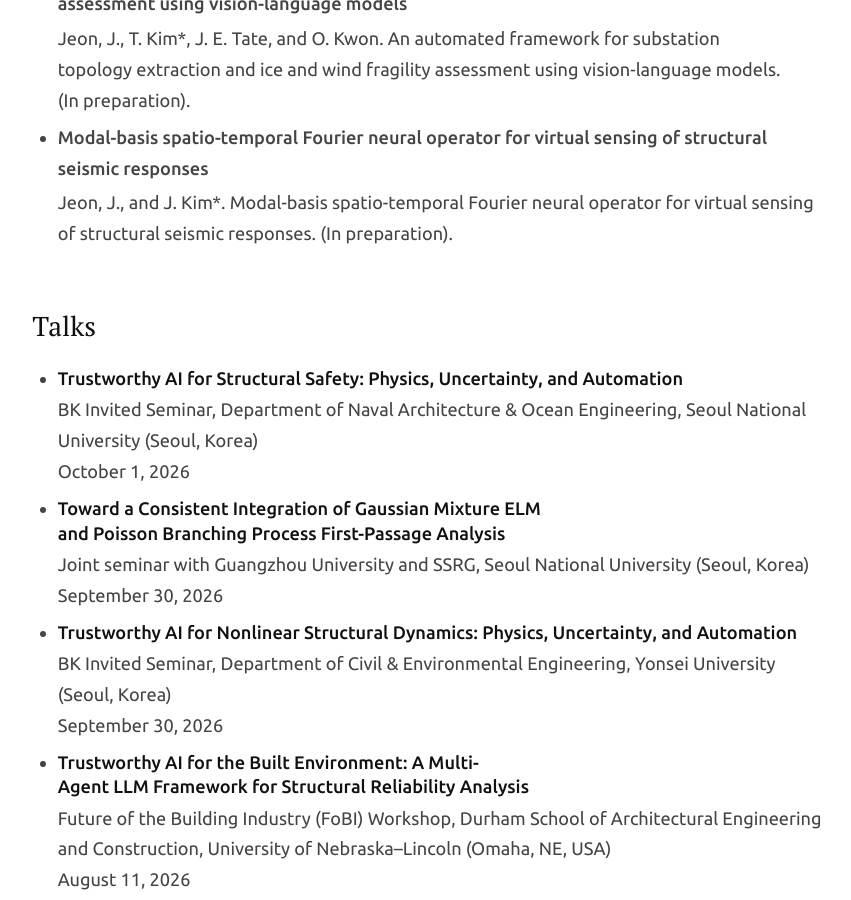
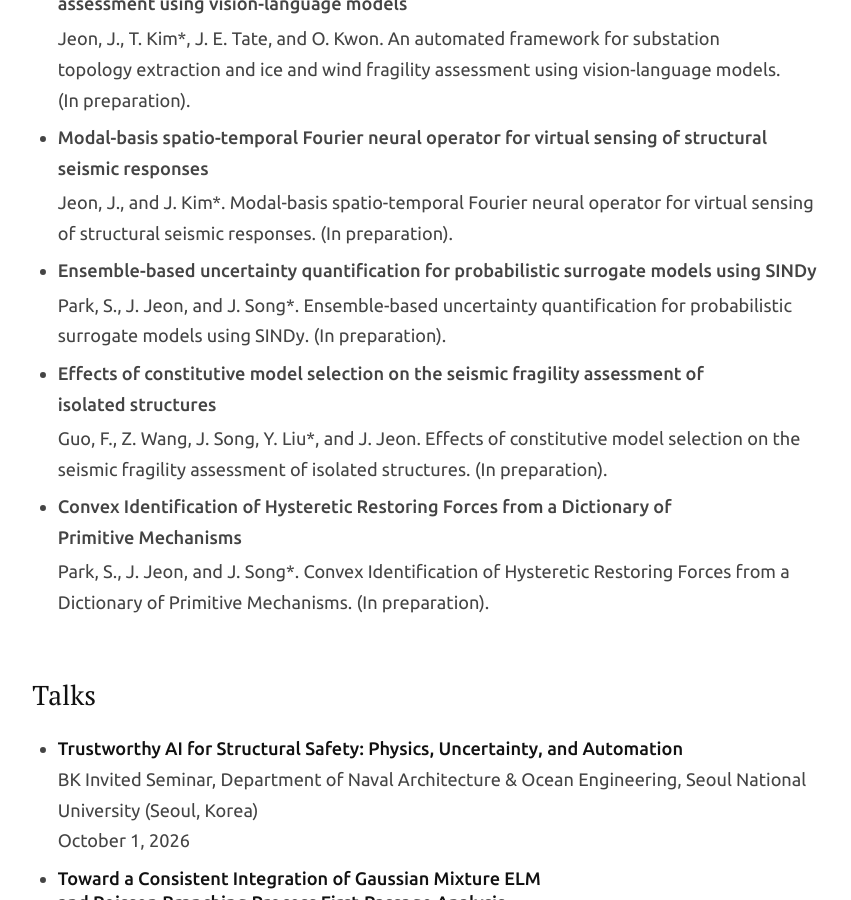
Before and after one commit to JaehwanJeon/JaehwanJeon.github.io, a Jekyll site: the page built from _pages/cv.md, in a window 1280 px wide and 900 px high, scrolled down 2993 px. Shown: the whole window, without its empty margins (210-1061 px from the left). Built offline with Jekyll 4.4.1, drawn with Linux system fonts in a browser that asks for light colours.

Commit message:
data: add three manuscripts in preparation
Park et al. (SINDy ensemble UQ), Guo et al. (constitutive model selection
for isolated-structure fragility), and Park et al. (convex identification
of hysteretic restoring forces).

Co-Authored-By: Claude Opus 5.5 <noreply@anthropic.com>

```diff
--- a/_data/publications.yml
+++ b/_data/publications.yml
@@ -586,3 +586,32 @@
   authors: Jeon, J., and J. Kim*
   directions:
   - physics
+- title: Ensemble-based uncertainty quantification for probabilistic surrogate models
+    using SINDy
+  category: inpreparation
+  venue: In preparation
+  citation: Park, S., J. Jeon, and J. Song*. Ensemble-based uncertainty quantification
+    for probabilistic surrogate models using SINDy. (In preparation).
+  authors: Park, S., J. Jeon, and J. Song*
+  directions:
+  - physics
+  - uq
+- title: Effects of constitutive model selection on the seismic fragility assessment
+    of isolated structures
+  category: inpreparation
+  venue: In preparation
+  citation: Guo, F., Z. Wang, J. Song, Y. Liu*, and J. Jeon. Effects of constitutive
+    model selection on the seismic fragility assessment of isolated structures. (In
+    preparation).
+  authors: Guo, F., Z. Wang, J. Song, Y. Liu*, and J. Jeon
+  directions:
+  - uq
+- title: Convex Identification of Hysteretic Restoring Forces from a Dictionary of
+    Primitive Mechanisms
+  category: inpreparation
+  venue: In preparation
+  citation: Park, S., J. Jeon, and J. Song*. Convex Identification of Hysteretic Restoring
+    Forces from a Dictionary of Primitive Mechanisms. (In preparation).
+  authors: Park, S., J. Jeon, and J. Song*
+  directions:
+  - physics
```
Also changed, not shown: _bibliography/papers.bib (+24 -0 lines), scripts/test_publications.py (+23 -0 lines).
